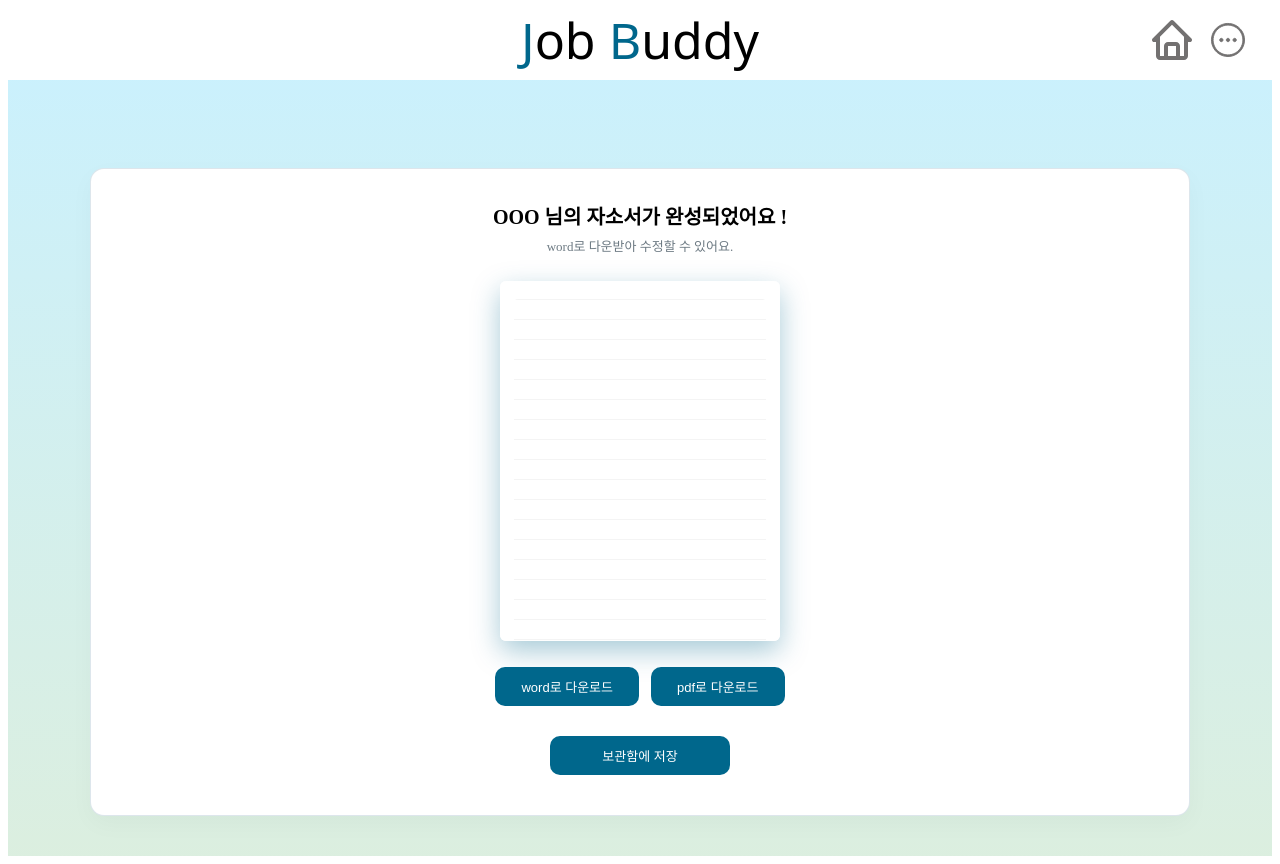
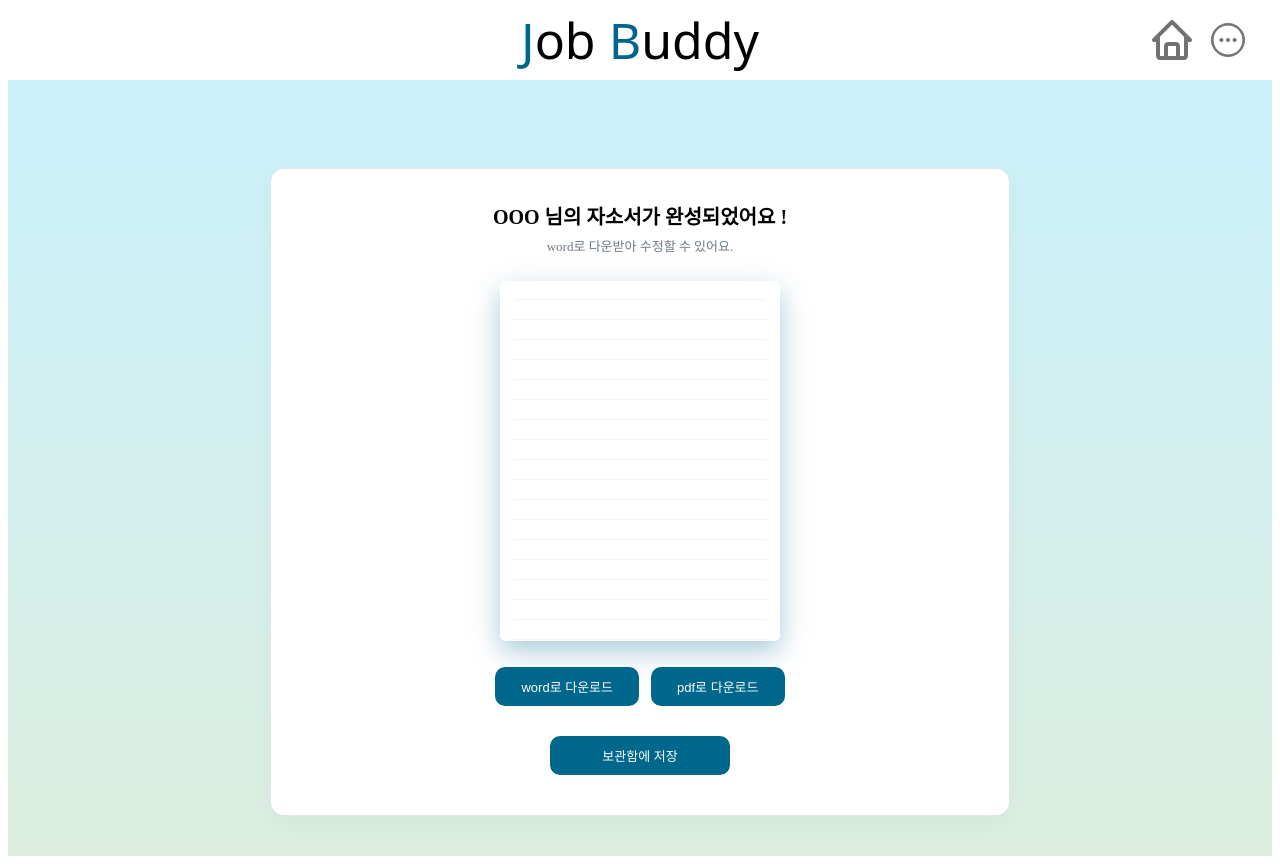
Before and after one commit to Junetoltol/WebProject2025ICE, a React (Vite) app in the folder FrontEnd/app/: page /self-intro/download in a window 1280 px wide. Built offline with nearby package versions, Linux system fonts and the light colour scheme; a web font is replaced by a local one.

Commit message:
StoreIntro.jsx/IntroLoading.jsx/Introdownload.jsx 컨테이너 너비 조정

```diff
--- a/FrontEnd/app/src/pages/mypage/StoreIntro.jsx
+++ b/FrontEnd/app/src/pages/mypage/StoreIntro.jsx
@@ -12,7 +12,7 @@ const Wrap = styled.div`
 `;
 
 const Container = styled.div`
-  max-width: 1100px;
+  max-width: 740px;
   margin: 0 auto;
   padding: 20vh 24px 40px;
 `;
--- a/FrontEnd/app/src/pages/self-intro/IntroDownload.jsx
+++ b/FrontEnd/app/src/pages/self-intro/IntroDownload.jsx
@@ -13,7 +13,7 @@ const Wrap = styled.div`
 `;
 
 const Container = styled.div`
-  max-width: 1100px;
+  max-width: 740px;
   margin: 0 auto;
   padding: 20vh 24px 40px;
 `;
--- a/FrontEnd/app/src/pages/self-intro/IntroLoading.jsx
+++ b/FrontEnd/app/src/pages/self-intro/IntroLoading.jsx
@@ -12,7 +12,7 @@ const Wrap = styled.div`
 `;
 
 const CenterArea = styled.div`
-  max-width: 1100px;
+  max-width: 740px;
   margin: 0 auto;
   padding: 20vh 24px 40px; /* 헤더만큼 아래로 */
   display: flex;
```
